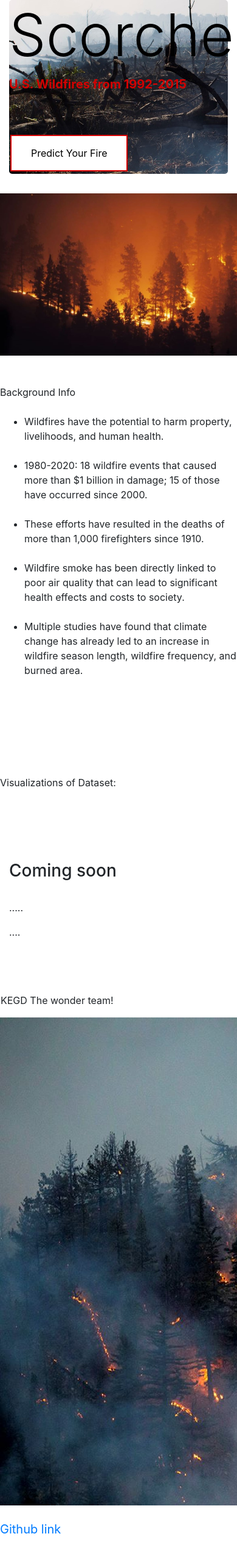
After one commit to goatgirl86/Final_Project_Wildfires, a Flask app: template templates/index1.html in a window 390 px wide; the page is wider, and only the part inside the window is pictured. The commit adds this page. Shown: that part at 61% size. Run offline with Flask 2, Linux system fonts and the light colour scheme; the template is opened without the code that fills it, so the values that code supplies are empty; some libraries are stand-ins or nearby versions.

Commit message:
New push

```diff
--- a/appE.py
+++ b/appE.py
@@ -7,7 +7,7 @@ app = Flask(__name__)
 
 @app.route("/", methods=["GET", 'POST'])
 def index():
-    return render_template("index.html")
+    return render_template("index1.html")
 
 
 @app.route("/predict", methods=["GET", 'POST'])
--- /dev/null
+++ b/templates/index1.html
@@ -0,0 +1,171 @@
+<!DOCTYPE html>
+<html lang="en">
+
+<head>
+    <meta charset="UTF-8">
+    <meta name="viewport" content="width=device-width, initial-scale=1.0">
+    <title> U.S. Wildfires</title>
+
+    <link rel="stylesheet" href="https://maxcdn.bootstrapcdn.com/bootstrap/4.0.0/css/bootstrap.min.css"
+        integrity="sha384-Gn5384xqQ1aoWXA+058RXPxPg6fy4IWvTNh0E263XmFcJlSAwiGgFAW/dAiS6JXm" crossorigin="anonymous" />
+    <link rel="stylesheet" href="//fonts.googleapis.com/css?family=Open+Sans:300,400,600,700&amp;lang=en" />
+    <link rel="stylesheet" href="../static/css/style.css">
+
+
+</head>
+
+<style>    .jumbotron{    background-image: url("../static/images/jumbo1.jpeg");    background-size: cover;    color: black;    }</style>
+<body>
+
+    <div class='container-fluid'>
+        <div class="jumbotron specialjum">
+            <h1 class="display-1" >Scorched!</h1>
+            <p class="lead" style="font-weight: bolder;color: rgb(209, 2, 2);" >U.S. Wildfires from 1992-2015</p>
+            <br></br>
+            <a href='/predict' class='button' style="border-color:rgb(214, 4, 4);">Predict Your Fire</a>
+
+</div>
+        </div>
+<div class="w3-content w3-section" style="max-width:500px">
+    <img class="mySlides w3-animate-fading" src="static/images/COwildfire1.jpg" style="width:100%">
+    <img class="mySlides w3-animate-fading" src="static/images/COwildfire.jpg" style="width:100%">
+    <img class="mySlides w3-animate-fading" src="static/images/COwildfire2.jpg" style="width:100%">
+    <img class="mySlides w3-animate-fading" src="static/images/wildfire.jpg" style="width:100%">
+    <img class="mySlides w3-animate-fading" src="static/images/wildfire_1.jpg" style="width:100%">
+    <img class="mySlides w3-animate-fading" src="static/images/wildfire_2.jpg" style="width:100%">
+    <img class="mySlides w3-animate-fading" src="static/images/wildfire_3.jpg" style="width:100%">
+</div>
+
+<script>
+    var myIndex = 0;
+    carousel();
+
+    function carousel() {
+      var i;
+      var x = document.getElementsByClassName("mySlides");
+      for (i = 0; i < x.length; i++) {
+        x[i].style.display = "none";
+      }
+      myIndex++;
+      if (myIndex > x.length) {myIndex = 1}
+      x[myIndex-1].style.display = "block";
+      setTimeout(carousel, 5000); // Change image every 5 seconds
+    }
+
+    </script>
+</div>
+
+
+
+
+        <div class="row">
+            <!--Background Info Block-->
+            <div id="description" class="col-md-6">
+                <br></br>
+                <a>Background Info</a><br><br>
+                <ul>
+                    <li>Wildfires have the potential to harm property, livelihoods, and human health.</li>
+                    <br>
+                    <li>1980-2020: 18 wildfire events that caused more than $1 billion in damage; 15 of those have occurred since 2000.</li>
+                    <br>
+                    <li>These efforts have resulted in the deaths of more than 1,000 firefighters since 1910.</li>
+                    <br>
+                    <li>Wildfire smoke has been directly linked to poor air quality that can lead to significant health effects and costs to society.</li>
+                    <br>
+                    <li>Multiple studies have found that climate change has already led to an increase in wildfire season length, wildfire frequency, and burned area.</li>
+                    <br>
+                </ul>
+            </div>
+
+            <!-- Google slideshow - responsive elements in CSS -->
+            <div class="col-md-6">
+                <br><br>
+                <div class="responsive-google-slides">
+                  <iframe src="https://docs.google.com/presentation/d/e/2PACX-1vTdHJkogkY0tkdhV5SOKJmvHHzPQuNlN87-csbSyKG60HBrvzUO13uedlbzxgoCYOaXXlT9pBVvUh5g/embed?start=false&loop=false&delayms=3000"
+                    frameborder="0" width="960" height="569" allowfullscreen="true" mozallowfullscreen="true" webkitallowfullscreen="true"></iframe>
+                </div>
+            </div>
+        </div>
+        <br><br><br>
+
+        <!--Intro to graphs-->
+        <div class="wrapper">
+            <div class="divider div-transparent">
+            </div>
+            <a>Visualizations of Dataset:</a>
+            <div class="divider div-transparent">
+            </div>
+        </div>
+        <br><br>
+
+        <!--begin row-->
+        <!-- <div class="row">
+                Conspiracy by religion graph-->
+<div class='tableauPlaceholder' id='viz1652397978597' style='position: relative'><noscript><a href='#'><img
+                alt='Dashboard 1 '
+                src='https:&#47;&#47;public.tableau.com&#47;static&#47;images&#47;Fi&#47;FiresDashboard&#47;Dashboard1&#47;1_rss.png'
+                style='border: none' /></a></noscript><object class='tableauViz' style='display:none;'>
+        <param name='host_url' value='https%3A%2F%2Fpublic.tableau.com%2F' />
+        <param name='embed_code_version' value='3' />
+        <param name='site_root' value='' />
+        <param name='name' value='FiresDashboard&#47;Dashboard1' />
+        <param name='tabs' value='no' />
+        <param name='toolbar' value='yes' />
+        <param name='static_image'
+            value='https:&#47;&#47;public.tableau.com&#47;static&#47;images&#47;Fi&#47;FiresDashboard&#47;Dashboard1&#47;1.png' />
+        <param name='animate_transition' value='yes' />
+        <param name='display_static_image' value='yes' />
+        <param name='display_spinner' value='yes' />
+        <param name='display_overlay' value='yes' />
+        <param name='display_count' value='yes' />
+        <param name='language' value='en-US' />
+        <param name='filter' value='publish=yes' />
+    </object></div>
+<script
+    type='text/javascript'>                    var divElement = document.getElementById('viz1652397978597'); var vizElement = divElement.getElementsByTagName('object')[0]; if (divElement.offsetWidth > 800) { vizElement.style.minWidth = '620px'; vizElement.style.maxWidth = '950px'; vizElement.style.width = '100%'; vizElement.style.minHeight = '787px'; vizElement.style.maxHeight = '887px'; vizElement.style.height = (divElement.offsetWidth * 0.75) + 'px'; } else if (divElement.offsetWidth > 500) { vizElement.style.minWidth = '620px'; vizElement.style.maxWidth = '950px'; vizElement.style.width = '100%'; vizElement.style.minHeight = '787px'; vizElement.style.maxHeight = '887px'; vizElement.style.height = (divElement.offsetWidth * 0.75) + 'px'; } else { vizElement.style.width = '100%'; vizElement.style.height = '2027px'; } var scriptElement = document.createElement('script'); scriptElement.src = 'https://public.tableau.com/javascripts/api/viz_v1.js'; vizElement.parentNode.insertBefore(scriptElement, vizElement);
+</script>
+
+
+
+                <br>
+
+                <!--Description of graph elements-->
+
+                    <div class="col-md-5" >
+                        <br>
+                        <h3>Coming soon</h3>
+                                <br>
+                                <p>
+                                    .....
+                                </p>
+                                <p>
+                                ....
+                                </p>
+                    </div>
+
+            </div>
+            <br><br><br>
+
+        <!--Link to our github-->
+        <div class="row">
+            <div class="col-md-6">
+                <p style='padding-left:1px'>KEGD The wonder team!</p>
+                        <img src="/static/images/wildfire_1.jpg">
+                        <br><br>
+                <a style='font-size:20px' href="https://github.com/goatgirl86/Wildfires" target="_blank">Github link</a>
+                <br><br>
+            </div>
+        </div>
+
+
+        <!-- Link to JS file, d3, and plotly-->
+        <script src="https://cdnjs.cloudflare.com/ajax/libs/d3/5.5.0/d3.js"></script>
+        <script src=“https://code.jquery.com/jquery-3.3.1.slim.min.js” integrity=“sha384-q8i/X+965DzO0rT7abK41JStQIAqVgRVzpbzo5smXKp4YfRvH+8abtTE1Pi6jizo” crossorigin=“anonymous”></script>
+        <script src=“https://cdn.jsdelivr.net/npm/bootstrap@4.0.0/dist/js/bootstrap.bundle.min.js” integrity=“sha384-MrcW6ZMFYlzcLA8Nl+NtUVF0sA7MsXsP1UyJoMp4YLEuNSfAP+JcXn/tWtIaxVXM” crossorigin=“anonymous”></script>
+        <script src="https://d3js.org/d3.v7.min.js"></script>
+        <script src="../static/js/appE.js"></script>
+        <script src="https://cdn.plot.ly/plotly-latest.min.js"></script>
+    </div>
+</body>
+
+</html>
```
Also changed, not shown: templates/predictions.html (+8 -13 lines), static/images/jumbo1.jpeg (added).
